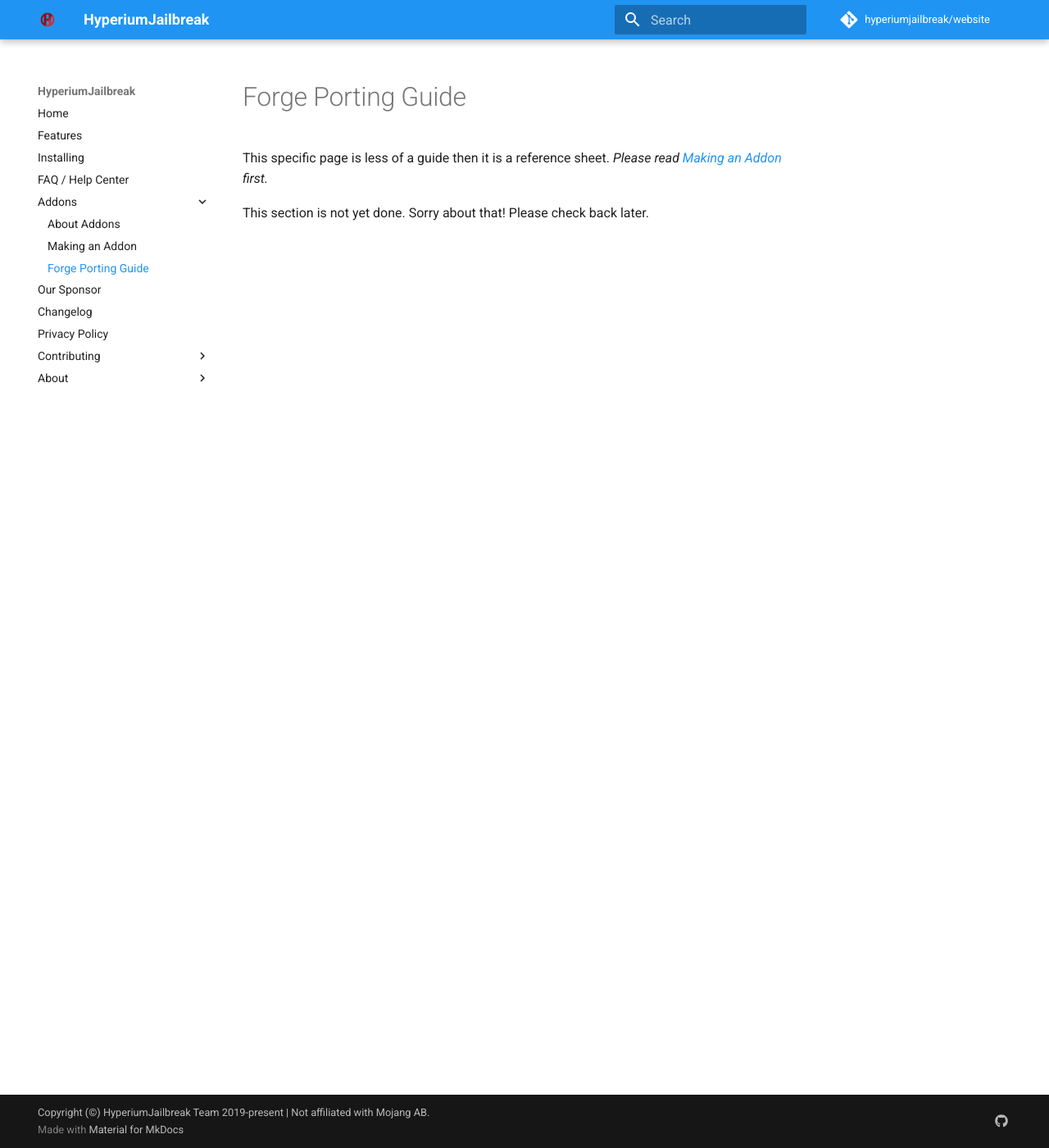
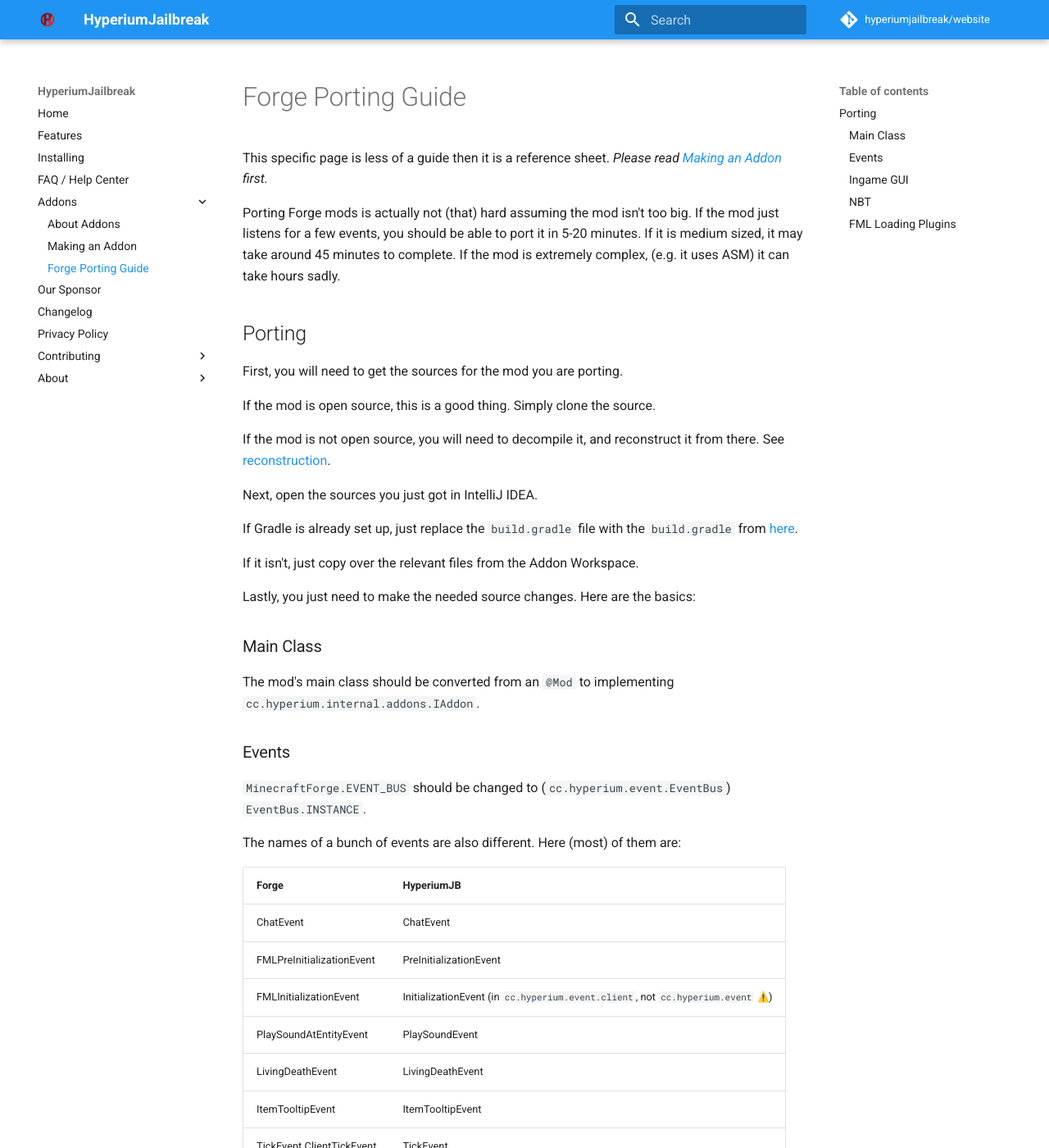
Before and after one commit to hyperiumjailbreak/hyperiumjailbreak.github.io, an MkDocs documentation site: the page built from docs/addons/forge-porting-guide.md, in a window 1280 px wide and 1400 px high. Shown: the whole window at 82% size. Built offline with MkDocs 1.6.1 and Material for MkDocs 9.7.7, drawn with Linux system fonts in a browser that asks for light colours; emoji names are drawn with the system emoji font; comment, search, counter and statistics services are not loaded; some of the changed text lies outside the part shown.

Commit message:
Multiple updates/additions

```diff
--- a/docs/addons/forge-porting-guide.md
+++ b/docs/addons/forge-porting-guide.md
@@ -3,4 +3,59 @@
 This specific page is less of a guide then it is a reference sheet.
 *Please read [Making an Addon](./making-an-addon.md) first.*
 
-This section is not yet done. Sorry about that! Please check back later.
+Porting Forge mods is actually not (that) hard assuming the mod isn't too big.
+If the mod just listens for a few events, you should be able to port it in 5-20 minutes.
+If it is medium sized, it may take around 45 minutes to complete.
+If the mod is extremely complex, (e.g. it uses ASM) it can take hours sadly.
+
+## Porting
+
+First, you will need to get the sources for the mod you are porting.
+
+If the mod is open source, this is a good thing. Simply clone the source.
+
+If the mod is not open source, you will need to decompile it, and reconstruct it from there. See [reconstruction](#reconstruction).
+
+Next, open the sources you just got in IntelliJ IDEA.
+
+If Gradle is already set up, just replace the `build.gradle` file with the `build.gradle` from [here](https://github.com/hyperiumjailbreak/Addon-Workspace/blob/master/build.gradle).
+
+If it isn't, just copy over the relevant files from the Addon Workspace.
+
+Lastly, you just need to make the needed source changes. Here are the basics:
+
+### Main Class
+
+The mod's main class should be converted from an `@Mod` to implementing `cc.hyperium.internal.addons.IAddon`.
+
+### Events
+
+`MinecraftForge.EVENT_BUS` should be changed to (`cc.hyperium.event.EventBus`) `EventBus.INSTANCE`.
+
+The names of a bunch of events are also different. Here (most) of them are:
+
+| Forge | HyperiumJB |
+|-------|------------|
+| ChatEvent | ChatEvent |
+| FMLPreInitializationEvent | PreInitializationEvent |
+| FMLInitializationEvent | InitializationEvent (in `cc.hyperium.event.client`, not `cc.hyperium.event` :warning:) |
+| PlaySoundAtEntityEvent | PlaySoundEvent |
+| LivingDeathEvent | LivingDeathEvent |
+| ItemTooltipEvent | ItemTooltipEvent |
+| TickEvent.ClientTickEvent | TickEvent |
+| ChunkEvent.Load | ChunkLoadEvent |
+| EntityJoinWorldEvent | EntityJoinWorldEvent |
+
+There are more, but I haven't listed them here just to make it breif. Just check the source code for the rest.
+
+### Ingame GUI
+
+Hyperium supports enabling and disabling certain GUI components just like `ForgeGuiIngame`. Just change `ForgeGuiIngame` to `HyperiumGuiIngame`.
+
+### NBT
+
+If you use Forge's NBT Constants, replace them with their real values. You can find them [here](https://github.com/MinecraftForge/MinecraftForge/blob/d06e0ad71b8471923cc809dde58251de8299a143/src/main/java/net/minecraftforge/common/util/Constants.java#L16).
+
+### FML Loading Plugins
+
+You will need to delete the FML loading plugin class, and add your class transformer to the `addon.json`.
```
Also changed, not shown: docs/addons/index.md (+1 -1 lines).
